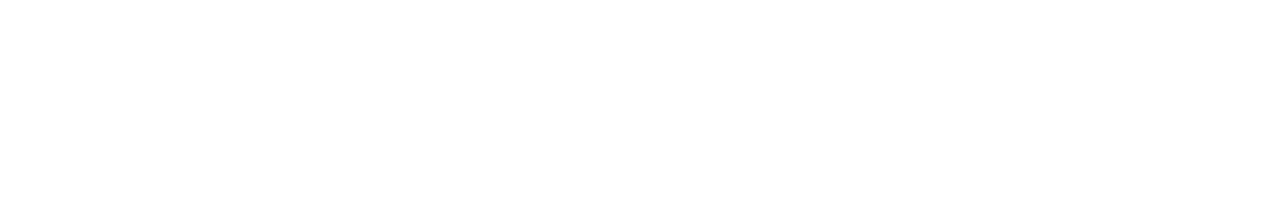
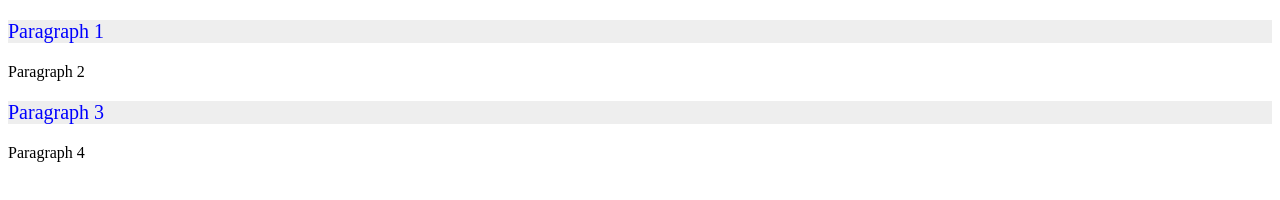
Before and after one commit to acciojob/class-practise-SafiraFarheen, a website: page main.html in a window 1280 px wide. Drawn offline with Linux system fonts and the light colour scheme.

Commit message:
created a submission

```diff
--- a/main.html
+++ b/main.html
@@ -8,6 +8,12 @@
 
 <body>
 	<!-- the entire body must be written by student -->
+	<p class="selector">Paragraph 1</p>
+	<p>Paragraph 2</p>
+	<p class="selector">Paragraph 3</p>
+	<p>Paragraph 4</p>
+
+
     <script type="text/javascript" src="./script.js">
 </script>
 
--- a/styles.css
+++ b/styles.css
@@ -1 +1,6 @@
 /*  your css code here. If applicable */
+.selector{
+	color:#00f;
+	background-color:#eee;
+	font-size:20px
+}
```
